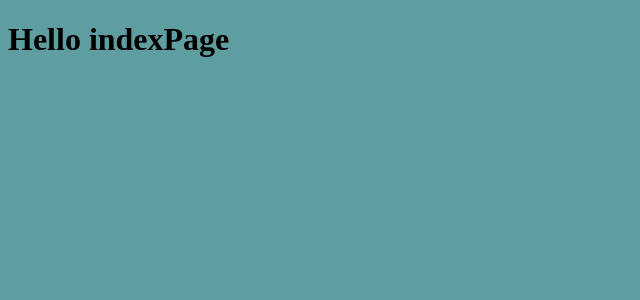
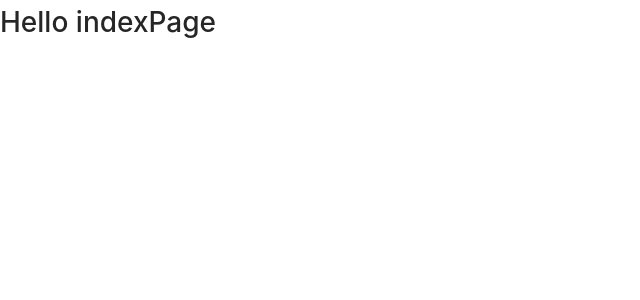
Before and after one commit to cqhaisenbao/ad-project, a React app: page /#/index in a window 1280 px wide. Shown: the top 300 px of the page, without its empty margins (0-640 px from the left). Built offline with nearby package versions, Linux system fonts and the light colour scheme.

Commit message:
ci: add antd

```diff
--- a/src/index.jsx
+++ b/src/index.jsx
@@ -1,6 +1,6 @@
 import React from 'react';
 import ReactDOM from 'react-dom';
-import './style.scss';
+import 'antd/dist/antd.css';
 import RouteComponent from './routes';
 
 ReactDOM.render(<RouteComponent />, document.getElementById('root'));
--- a/src/style.scss
+++ /dev/null
@@ -1,3 +0,0 @@
-body{
-  background: cadetblue;
-}
```
Also changed, not shown: package.json (+4 -3 lines).
